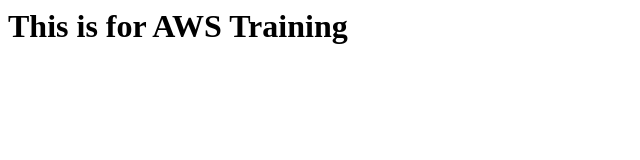
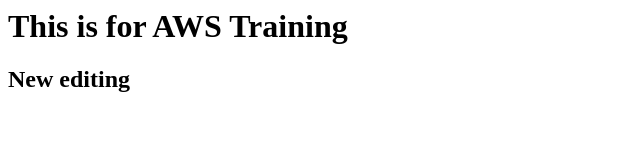
Before and after one commit to hishamaderis/awstraining, a plain HTML site: page index.html in a window 1280 px wide. Shown: the whole page, without its empty margins (0-640 px from the left). Drawn offline with Linux system fonts and the light colour scheme.

Commit message:
Update index.html

```diff
--- a/index.html
+++ b/index.html
@@ -1,3 +1,4 @@
 <html>
 <h1>This is for AWS Training</h1>
+  <h2>New editing</h2>
 <html>
```
